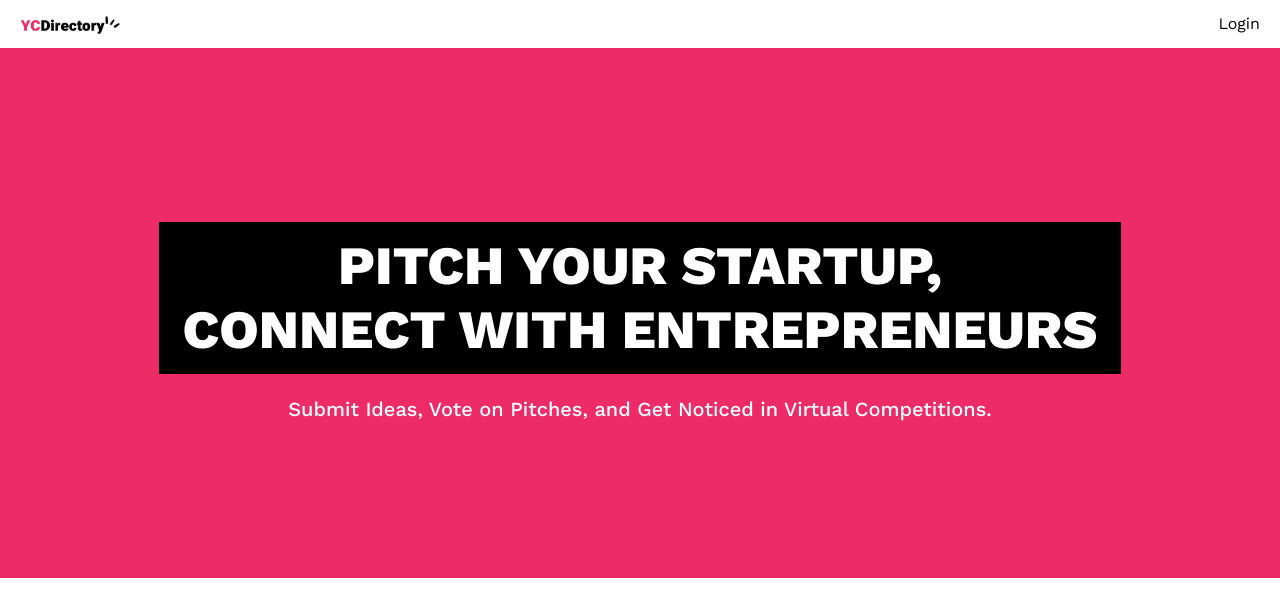
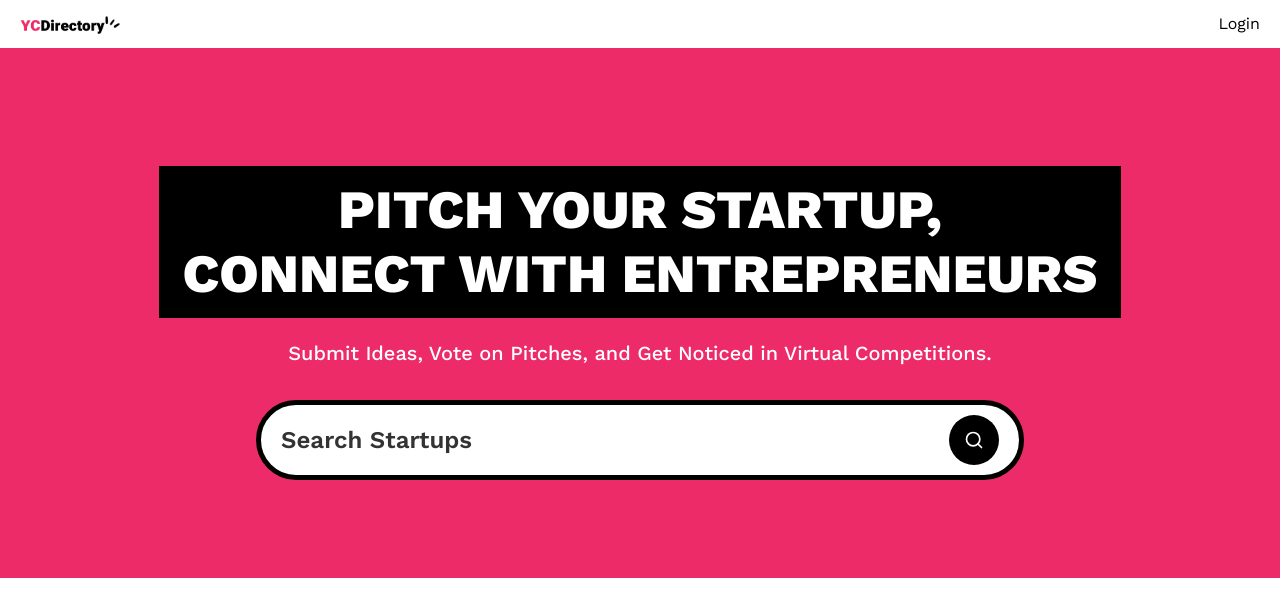
Before and after one commit to tzafff/yc_directory, a Next.js app: page / in a window 1280 px wide. Shown: the top 616 px of the page. Built offline with nearby package versions, Linux system fonts and the light colour scheme; no server answers.

Commit message:
Search Form

```diff
--- a/app/(root)/layout.tsx
+++ b/app/(root)/layout.tsx
@@ -1,4 +1,4 @@
-import Navbar from "@/app/components/Navbar";
+import Navbar from "@/components/Navbar";
 
 export default function Layout ({ children } : Readonly<{ children: React.ReactNode}>) {
     return (
--- a/app/(root)/page.tsx
+++ b/app/(root)/page.tsx
@@ -1,6 +1,9 @@
+import SearchForm from "@/components/SearchForm";
 
 
-export default function Home() {
+export default async function Home({searchParams}: { searchParams: Promise<{ query?: string }> }) {
+    const query  = (await searchParams).query
+
     return (
         <>
             <section className={"pink_container"}>
@@ -11,7 +14,7 @@
                 <p className={"sub-heading !max-w-3xl"}>
                     Submit Ideas, Vote on Pitches, and Get Noticed in Virtual Competitions.
                 </p>
-
+                <SearchForm query={query}/>
 
             </section>
 
--- a/app/components/Navbar.tsx
+++ b/components/Navbar.tsx
@@ -9,7 +9,7 @@
     return (
         <header className={"px-5 py-3 bg-white shadow-sm font-work-sans"}>
             <nav className={"flex justify-between items-center"}>
-                <Link href={"/"}>
+                <Link href={"/public"}>
                     <Image src="/logo.png" alt="Logo" width={100} height={24} priority/>
                 </Link>
 
--- /dev/null
+++ b/components/SearchForm.tsx
@@ -0,0 +1,28 @@
+import React from 'react'
+import Form from "next/form"
+import SearchFormReset from "@/components/SearchFormReset";
+import {Search} from "lucide-react";
+
+const SearchForm = ({ query } : { query?: string }) => {
+
+
+    return (
+        <Form action={"/"} scroll={false} className={"search-form"}>
+            <input
+                name={"query"}
+                defaultValue={query}
+                className={"search-input"}
+                placeholder={"Search Startups"}
+            />
+
+            <div className={"flex gap-2"}>
+                {query && <SearchFormReset/>}
+
+                <button type={"submit"} className={"search-btn text-white"}>
+                    <Search className={"size-5"}/>
+                </button>
+            </div>
+        </Form>
+    )
+}
+export default SearchForm
--- /dev/null
+++ b/components/SearchFormReset.tsx
@@ -0,0 +1,22 @@
+"use client"
+
+import Link from "next/link";
+import {X} from "lucide-react";
+
+const SearchFormReset = () => {
+
+    const reset = () => {
+        const form = document.querySelector('.search-form') as HTMLFormElement
+
+        if(form) form.reset();
+    }
+
+    return (
+        <button type={"reset"} onClick={reset}>
+            <Link href={"/public"} className={"search-btn text-white"}>
+                <X className={"size-5"}/>
+            </Link>
+        </button>
+    )
+}
+export default SearchFormReset
--- /dev/null
+++ b/components/ui/button.tsx
@@ -0,0 +1,57 @@
+import * as React from "react"
+import { Slot } from "@radix-ui/react-slot"
+import { cva, type VariantProps } from "class-variance-authority"
+
+import { cn } from "@/lib/utils"
+
+const buttonVariants = cva(
+  "inline-flex items-center justify-center gap-2 whitespace-nowrap rounded-md text-sm font-medium transition-colors focus-visible:outline-none focus-visible:ring-1 focus-visible:ring-ring disabled:pointer-events-none disabled:opacity-50 [&_svg]:pointer-events-none [&_svg]:size-4 [&_svg]:shrink-0",
+  {
+    variants: {
+      variant: {
+        default:
+          "bg-primary text-primary-foreground shadow hover:bg-primary/90",
+        destructive:
+          "bg-destructive text-destructive-foreground shadow-sm hover:bg-destructive/90",
+        outline:
+          "border border-input bg-background shadow-sm hover:bg-accent hover:text-accent-foreground",
+        secondary:
+          "bg-secondary text-secondary-foreground shadow-sm hover:bg-secondary/80",
+        ghost: "hover:bg-accent hover:text-accent-foreground",
+        link: "text-primary underline-offset-4 hover:underline",
+      },
+      size: {
+        default: "h-9 px-4 py-2",
+        sm: "h-8 rounded-md px-3 text-xs",
+        lg: "h-10 rounded-md px-8",
+        icon: "h-9 w-9",
+      },
+    },
+    defaultVariants: {
+      variant: "default",
+      size: "default",
+    },
+  }
+)
+
+export interface ButtonProps
+  extends React.ButtonHTMLAttributes<HTMLButtonElement>,
+    VariantProps<typeof buttonVariants> {
+  asChild?: boolean
+}
+
+const Button = React.forwardRef<HTMLButtonElement, ButtonProps>(
+  ({ className, variant, size, asChild = false, ...props }, ref) => {
+    const Comp = asChild ? Slot : "button"
+    return (
+      <Comp
+        className={cn(buttonVariants({ variant, size, className }))}
+        ref={ref}
+        {...props}
+      />
+    )
+  }
+)
+Button.displayName = "Button"
+
+export { Button, buttonVariants }
--- a/package.json
+++ b/package.json
@@ -14,6 +14,7 @@
     "react-dom": "$react-dom"
   },
   "dependencies": {
+    "@radix-ui/react-slot": "^1.1.0",
     "@tailwindcss/typography": "^0.5.15",
     "class-variance-authority": "^0.7.0",
     "clsx": "^2.1.1",
```
Also changed, not shown: 1 other file (tests, documents, lock files or other folders). Lines whose indentation alone changed are shown as unchanged.
